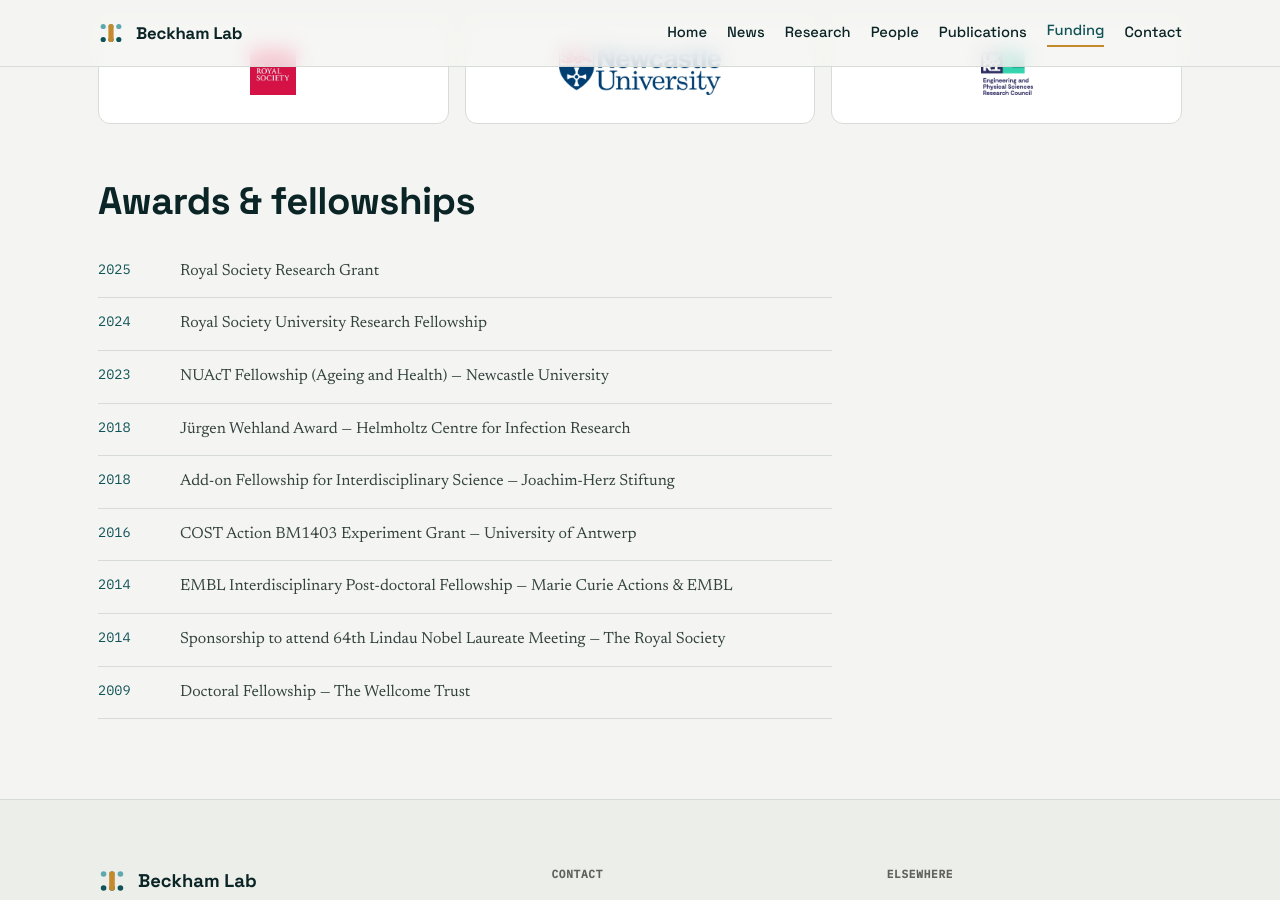
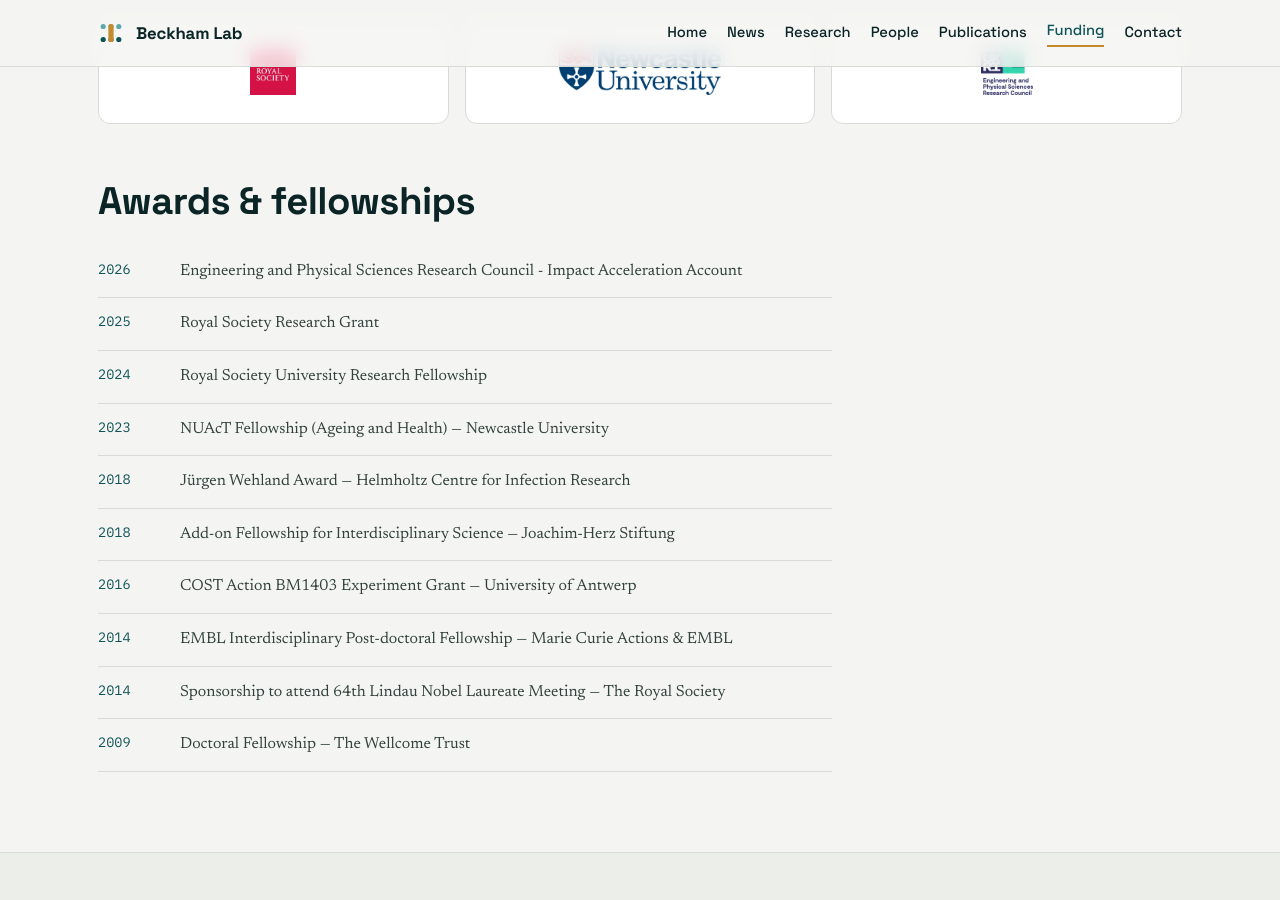
Before and after one commit to beckham-lab-newcastle/beckham-lab-newcastle.github.io, a Jekyll site: the page built from funding.html, in a window 1280 px wide and 900 px high, scrolled down 367 px. Built offline with Jekyll 4.4.1, drawn with Linux system fonts in a browser that asks for light colours.

Commit message:
Update funding.yml

```diff
--- a/_data/funding.yml
+++ b/_data/funding.yml
@@ -17,6 +17,8 @@
     logo: epsrc.png
 
 awards:
+  - year: 2026
+    text: Engineering and Physical Sciences Research Council - Impact Acceleration Account
   - year: 2025
     text: Royal Society Research Grant
   - year: 2024
```
